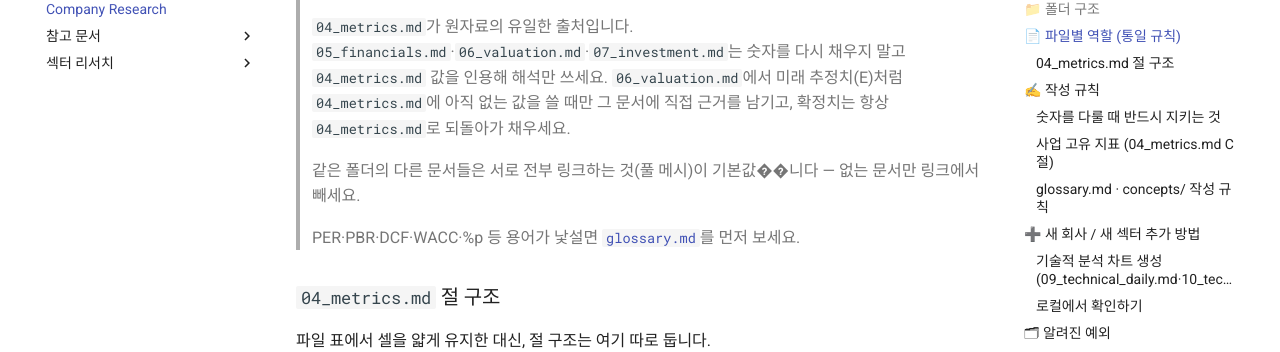
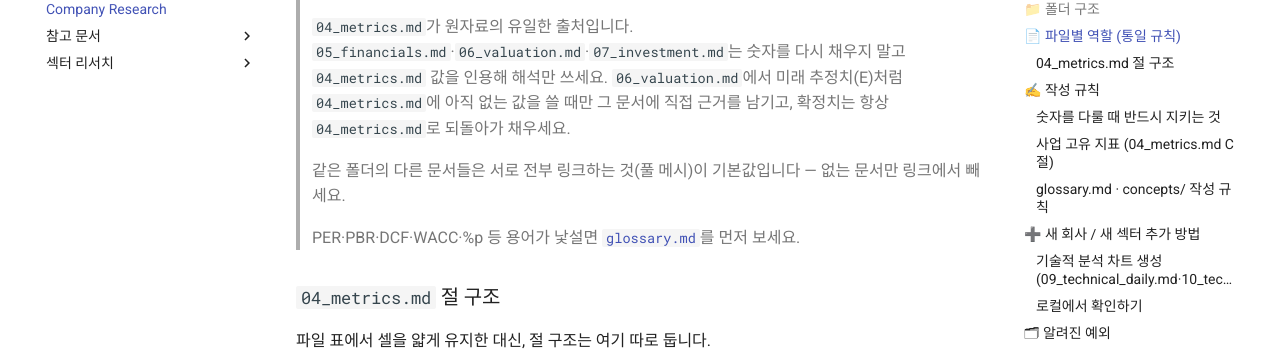
Before and after one commit to ParkGyeongTae/stock-research, an MkDocs documentation site: the page built from docs/README.md, in a window 1280 px wide and 900 px high, scrolled down 3089 px. Shown: the part 99-451 px from the top of the window. Built offline with MkDocs 1.6.1 and Material for MkDocs 9.7.7, drawn with Linux system fonts in a browser that asks for light colours; comment, search, counter and statistics services are not loaded.

Commit message:
docs: README.md 인코딩 깨진 문자 수정

```diff
--- a/docs/README.md
+++ b/docs/README.md
@@ -83,7 +83,7 @@ docs/
 >
 > `04_metrics.md`가 원자료의 유일한 출처입니다. `05_financials.md`·`06_valuation.md`·`07_investment.md`는 숫자를 다시 채우지 말고 `04_metrics.md` 값을 인용해 해석만 쓰세요. `06_valuation.md`에서 미래 추정치(E)처럼 `04_metrics.md`에 아직 없는 값을 쓸 때만 그 문서에 직접 근거를 남기고, 확정치는 항상 `04_metrics.md`로 되돌아가 채우세요.
 >
-> 같은 폴더의 다른 문서들은 서로 전부 링크하는 것(풀 메시)이 기본값��니다 — 없는 문서만 링크에서 빼세요.
+> 같은 폴더의 다른 문서들은 서로 전부 링크하는 것(풀 메시)이 기본값입니다 — 없는 문서만 링크에서 빼세요.
 >
 > PER·PBR·DCF·WACC·%p 등 용어가 낯설면 [`glossary.md`](./meta/glossary.md)를 먼저 보세요.
 
```
